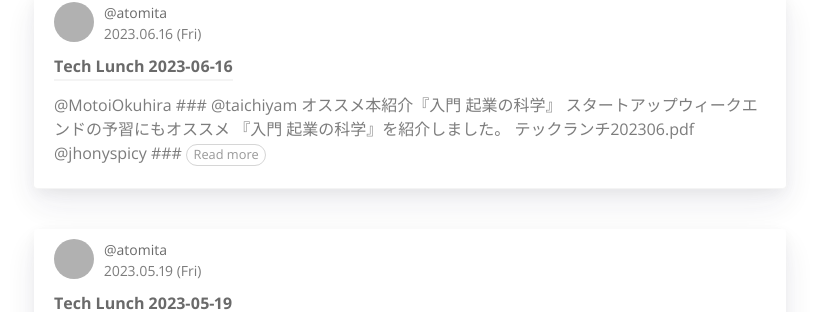
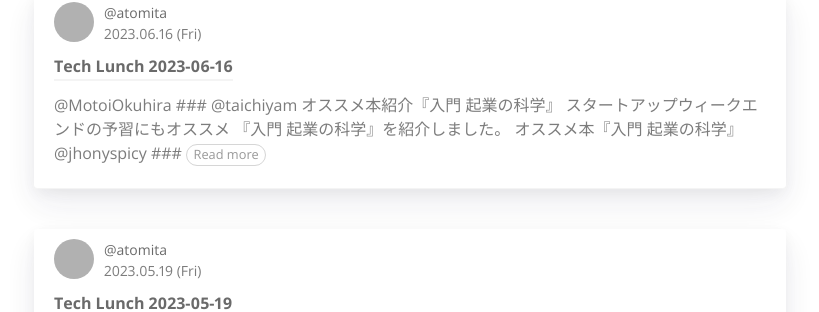
Before and after one commit to RyukyuInteractive/tech.ryukyu-i.co.jp, a Jekyll site: the page built from index.html, in a window 1280 px wide and 900 px high, cut to the strip 202-514 px from the top of the window. Shown: the whole strip, without its empty margins (230-1049 px from the left). Built offline with Jekyll 4.4.1, drawn with Linux system fonts in a browser that asks for light colours; a script that is not in the unit is left out; the list of posts is cut into pages by our own code; grey boxes are pictures that could not be loaded.

Commit message:
Update 2023-06-16-tech-lunch.md

```diff
--- a/_posts/2023-06-16-tech-lunch.md
+++ b/_posts/2023-06-16-tech-lunch.md
@@ -18,7 +18,7 @@
 スタートアップウィークエンドの予習にもオススメ
 『入門 起業の科学』を紹介しました。
 
-[テックランチ202306.pdf](https://github.com/RyukyuInteractive/tech.ryukyu-i.co.jp/files/11765959/202306.pdf)
+[オススメ本『入門 起業の科学』]([https://github.com/RyukyuInteractive/tech.ryukyu-i.co.jp/files/11765959/202306.pdf](https://www.docswell.com/s/8826733942/ZNRJDW-2023-06-16-tech-lunch)https://www.docswell.com/s/8826733942/ZNRJDW-2023-06-16-tech-lunch)
 
 
 ---
```
